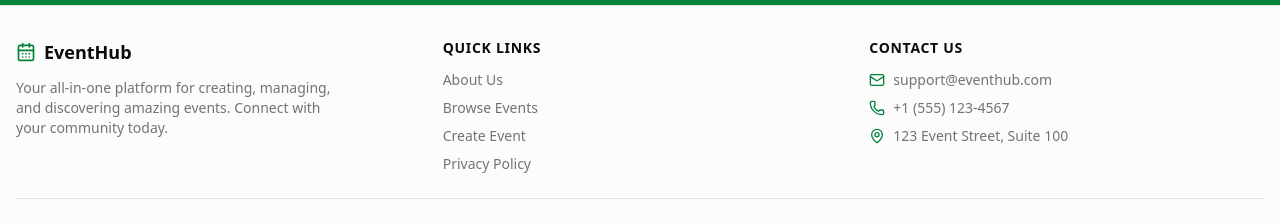
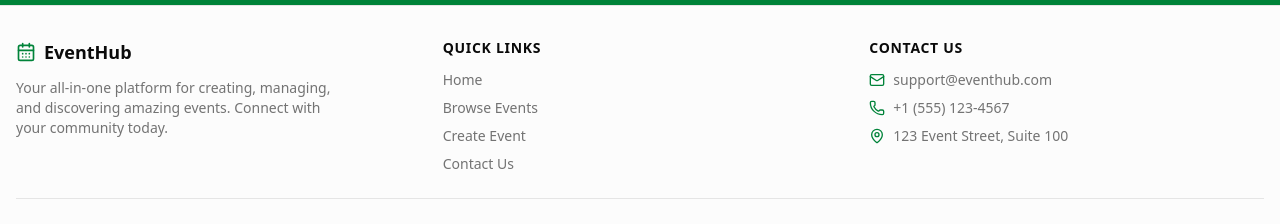
Before and after one commit to didark90/event-mangment-project1, a Next.js app: page / in a window 1280 px wide. Shown: the part 1958-2182 px from the top of the page. Built offline with nearby package versions, Linux system fonts and the light colour scheme; no server answers.

Commit message:
e2a8596e-7f87-4921-987a-3b994689a45f

```diff
--- a/src/app/api/events/[id]/route.ts
+++ b/src/app/api/events/[id]/route.ts
@@ -49,7 +49,7 @@ export async function PUT(
     }
 
     const { id } = await params;
-    const userId = (session.user as { id: string }).id;
+    const userId = session.user.id;
     const body = await request.json();
     const { title, description, date, location, category, status } = body;
 
@@ -109,7 +109,7 @@ export async function DELETE(
     }
 
     const { id } = await params;
-    const userId = (session.user as { id: string }).id;
+    const userId = session.user.id;
 
     const existingEvent = await db.event.findUnique({ where: { id } });
 
--- a/src/app/api/events/route.ts
+++ b/src/app/api/events/route.ts
@@ -60,7 +60,7 @@ export async function POST(request: NextRequest) {
       );
     }
 
-    const userId = (session.user as { id: string }).id;
+    const userId = session.user.id;
 
     const event = await db.event.create({
       data: {
--- a/src/components/auth-view.tsx
+++ b/src/components/auth-view.tsx
@@ -2,7 +2,6 @@
 
 import { useState } from "react";
 import { signIn } from "next-auth/react";
-import { useRouter } from "next/navigation";
 import { useAppStore } from "@/store/app-store";
 import { Button } from "@/components/ui/button";
 import { Input } from "@/components/ui/input";
--- a/src/components/dashboard-view.tsx
+++ b/src/components/dashboard-view.tsx
@@ -1,6 +1,6 @@
 "use client";
 
-import { useEffect, useState } from "react";
+import { useEffect, useState, useCallback } from "react";
 import { useSession } from "next-auth/react";
 import { useAppStore } from "@/store/app-store";
 import { Button } from "@/components/ui/button";
@@ -43,14 +43,10 @@ export function DashboardView() {
   const [events, setEvents] = useState<Event[]>([]);
   const [loading, setLoading] = useState(true);
 
-  useEffect(() => {
-    fetchUserEvents();
-  }, [session]);
-
-  const fetchUserEvents = async () => {
+  const fetchUserEvents = useCallback(async () => {
     if (!session?.user) return;
     try {
-      const userId = (session.user as { id: string }).id;
+      const userId = session.user.id;
       const response = await fetch(`/api/events?userId=${userId}`);
       const data = await response.json();
       setEvents(data.events || []);
@@ -59,7 +55,11 @@ export function DashboardView() {
     } finally {
       setLoading(false);
     }
-  };
+  }, [session]);
+
+  useEffect(() => {
+    fetchUserEvents();
+  }, [fetchUserEvents]);
 
   const upcomingEvents = events.filter(
     (e) => new Date(e.date) >= new Date()
--- a/src/components/events-view.tsx
+++ b/src/components/events-view.tsx
@@ -129,7 +129,7 @@ export function EventsView() {
         params.set("category", categoryFilter);
       }
       if (session?.user) {
-        params.set("userId", (session.user as { id: string }).id);
+        params.set("userId", session.user.id);
       }
       const response = await fetch(`/api/events?${params.toString()}`);
       const data = await response.json();
@@ -299,7 +299,7 @@ export function EventsView() {
 
   const isOwner = (event: Event) => {
     if (!session?.user) return false;
-    return event.user.id === (session.user as { id: string }).id;
+    return event.user.id === session.user.id;
   };
 
   const EventForm = ({
--- a/src/components/footer.tsx
+++ b/src/components/footer.tsx
@@ -2,8 +2,13 @@
 
 import { CalendarDays, Mail, MapPin, Phone } from "lucide-react";
 import { Separator } from "@/components/ui/separator";
+import { useAppStore } from "@/store/app-store";
+import { useSession } from "next-auth/react";
 
 export function Footer() {
+  const { setCurrentView } = useAppStore();
+  const { data: session } = useSession();
+
   return (
     <footer className="border-t bg-muted/30 mt-auto">
       <div className="container mx-auto px-4 py-8">
@@ -27,23 +32,35 @@ export function Footer() {
             </h3>
             <ul className="space-y-2 text-sm text-muted-foreground">
               <li>
-                <button className="hover:text-foreground transition-colors">
-                  About Us
+                <button
+                  onClick={() => setCurrentView("home")}
+                  className="hover:text-foreground transition-colors"
+                >
+                  Home
                 </button>
               </li>
               <li>
-                <button className="hover:text-foreground transition-colors">
+                <button
+                  onClick={() => setCurrentView("events")}
+                  className="hover:text-foreground transition-colors"
+                >
                   Browse Events
                 </button>
               </li>
               <li>
-                <button className="hover:text-foreground transition-colors">
+                <button
+                  onClick={() => setCurrentView(session ? "events" : "auth")}
+                  className="hover:text-foreground transition-colors"
+                >
                   Create Event
                 </button>
               </li>
               <li>
-                <button className="hover:text-foreground transition-colors">
-                  Privacy Policy
+                <button
+                  onClick={() => setCurrentView("contact")}
+                  className="hover:text-foreground transition-colors"
+                >
+                  Contact Us
                 </button>
               </li>
             </ul>
--- a/src/lib/auth.ts
+++ b/src/lib/auth.ts
@@ -52,8 +52,8 @@ export const authOptions: NextAuthOptions = {
     },
     async session({ session, token }) {
       if (session.user) {
-        (session.user as { id: string }).id = token.id as string;
-        (session.user as { role: string }).role = token.role as string;
+        session.user.id = token.id as string;
+        session.user.role = token.role as string;
       }
       return session;
     },
--- /dev/null
+++ b/src/types/next-auth.d.ts
@@ -0,0 +1,17 @@
+import { DefaultSession } from "next-auth";
+
+declare module "next-auth" {
+  interface Session {
+    user: {
+      id: string;
+      role: string;
+    } & DefaultSession["user"];
+  }
+}
+
+declare module "next-auth/jwt" {
+  interface JWT {
+    id: string;
+    role: string;
+  }
+}
```
Also changed, not shown: 2 other files (tests, documents, lock files or other folders).
